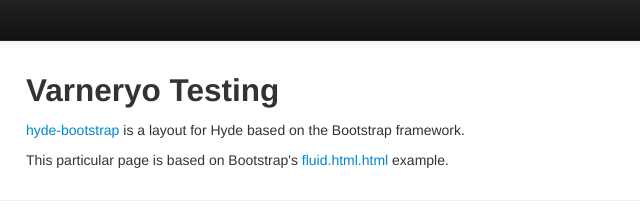
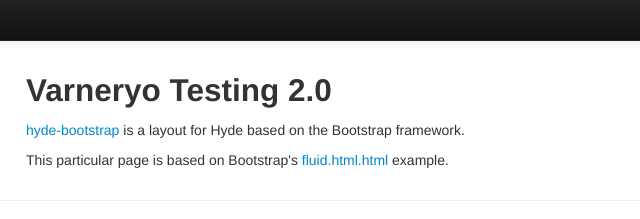
Before and after one commit to varner-bear/varneryo.github.io, a plain HTML site: page index.html in a window 1280 px wide. Shown: the top 219 px of the page, 329-969 px from the left. Drawn offline with nearby package versions, Linux system fonts and the light colour scheme.

Commit message:
gen testing

```diff
--- a/index.html
+++ b/index.html
@@ -76,7 +76,7 @@
     </div><!--well-->
   </div><!--span-->
   <div class="span9">
-      <h2>Varneryo Testing</h2>
+      <h2>Varneryo Testing 2.0</h2>
 <p><a href="http://github.com/auzigog/hyde-bootstrap/">hyde-bootstrap</a> is a layout for Hyde based on the Bootstrap framework.</p>
 <p>This particular page is based on Bootstrap's <a href="http://twitter.github.io/bootstrap/examples/fluid.html">fluid.html.html</a> example.</p>  </div><!--span-->
 </div><!--row-->
```
